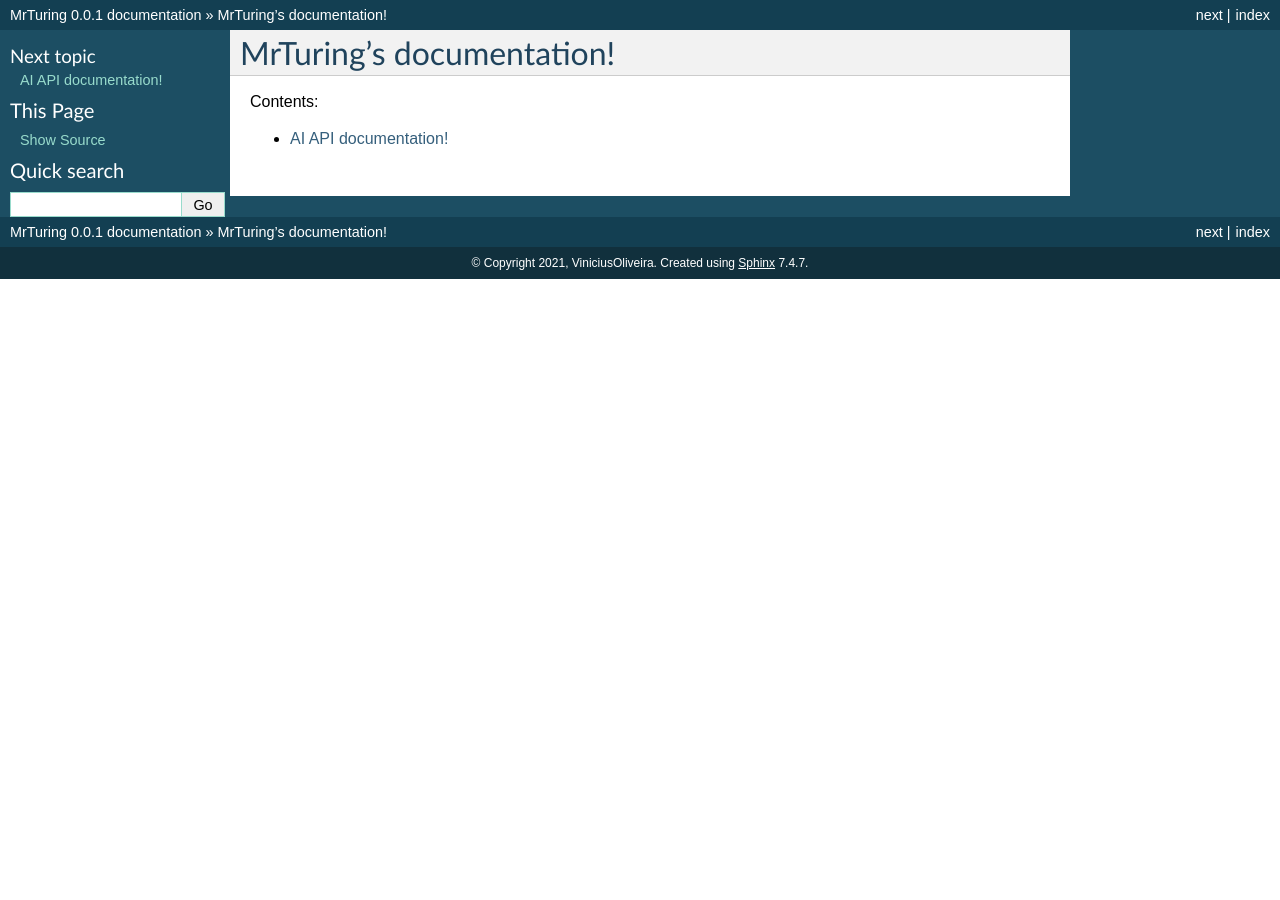
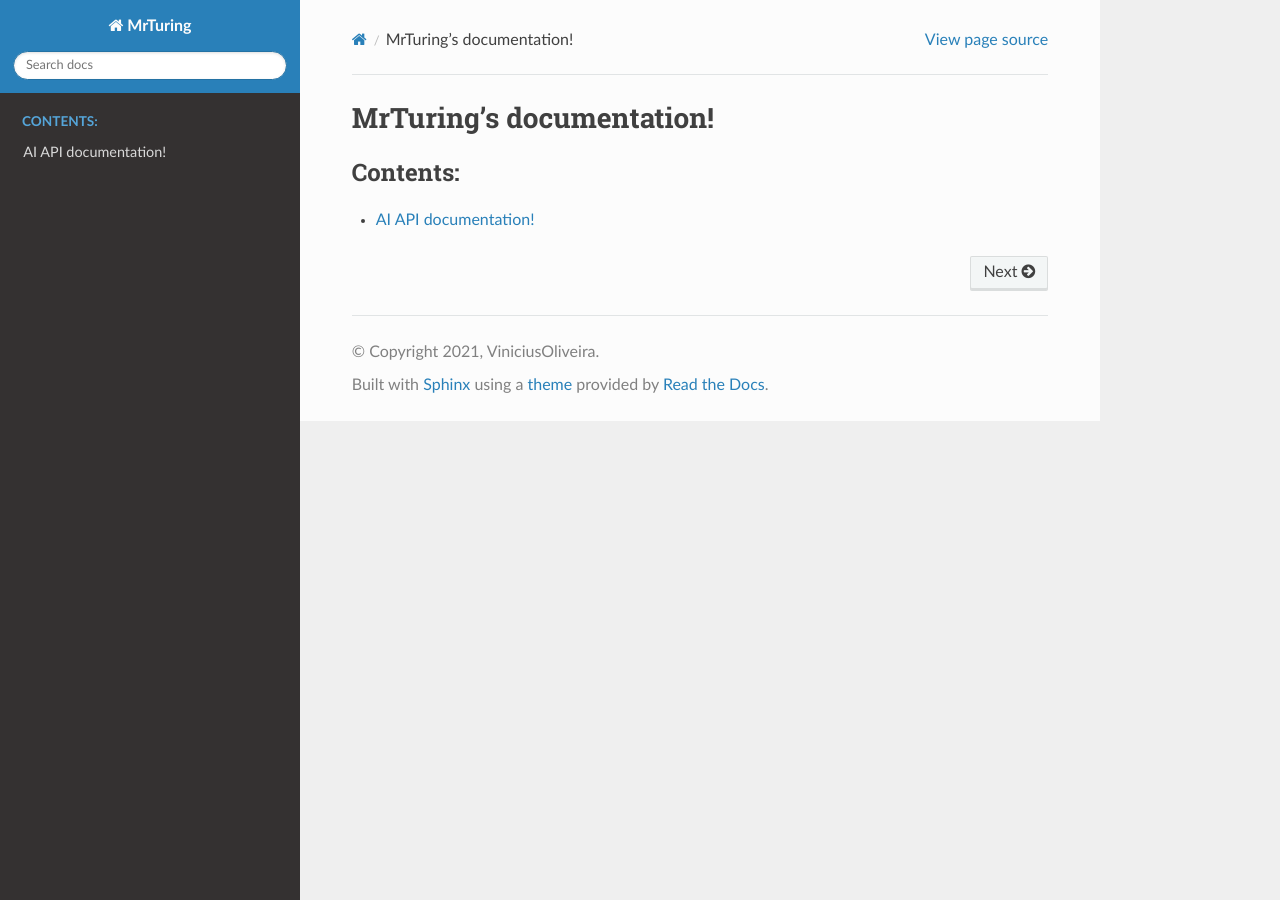
Before and after one commit to viniciusplo/docs, a Sphinx documentation site: the page built from docs/source/index.rst, in a window 1280 px wide. Built offline with Sphinx 7.4.7 and the Read the Docs theme 2.0.0, drawn with Linux system fonts in a browser that asks for light colours.

Commit message:
ajust theme

```diff
--- a/docs/source/conf.py
+++ b/docs/source/conf.py
@@ -26,11 +26,12 @@
 
 
 # -- General configuration ---------------------------------------------------
-
+import sphinx_rtd_theme
 # Add any Sphinx extension module names here, as strings. They can be
 # extensions coming with Sphinx (named 'sphinx.ext.*') or your custom
 # ones.
 extensions = [
+    "sphinx_rtd_theme"
 ]
 
 # Add any paths that contain templates here, relative to this directory.
@@ -48,7 +49,7 @@
 # a list of builtin themes.
 #
 #html_theme = 'alabaster'
-html_theme = 'default'
+html_theme = 'sphinx_rtd_theme'
 
 # Add any paths that contain custom static files (such as style sheets) here,
 # relative to this directory. They are copied after the builtin static files,
```
